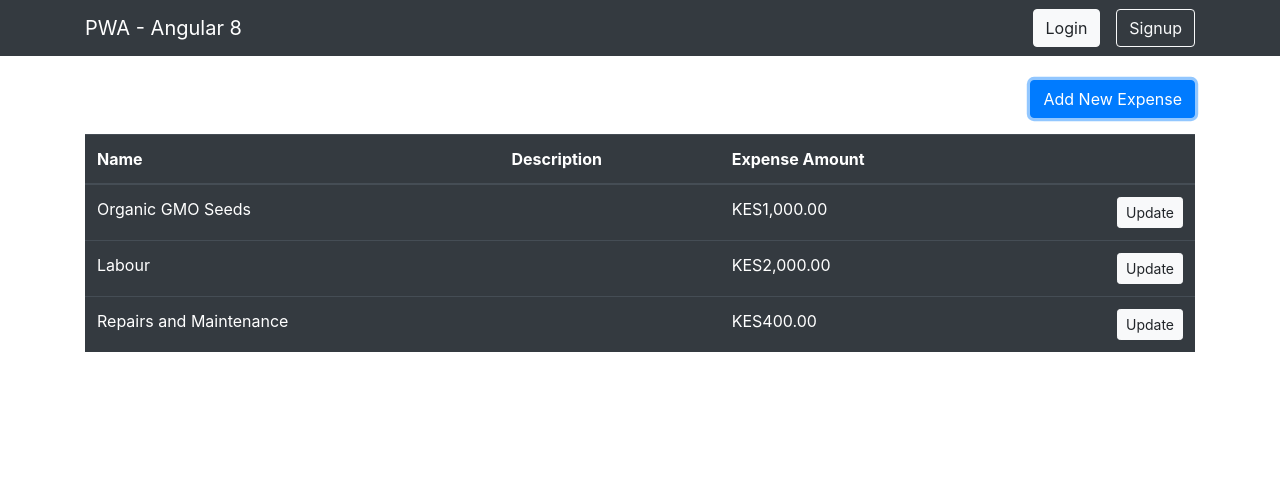
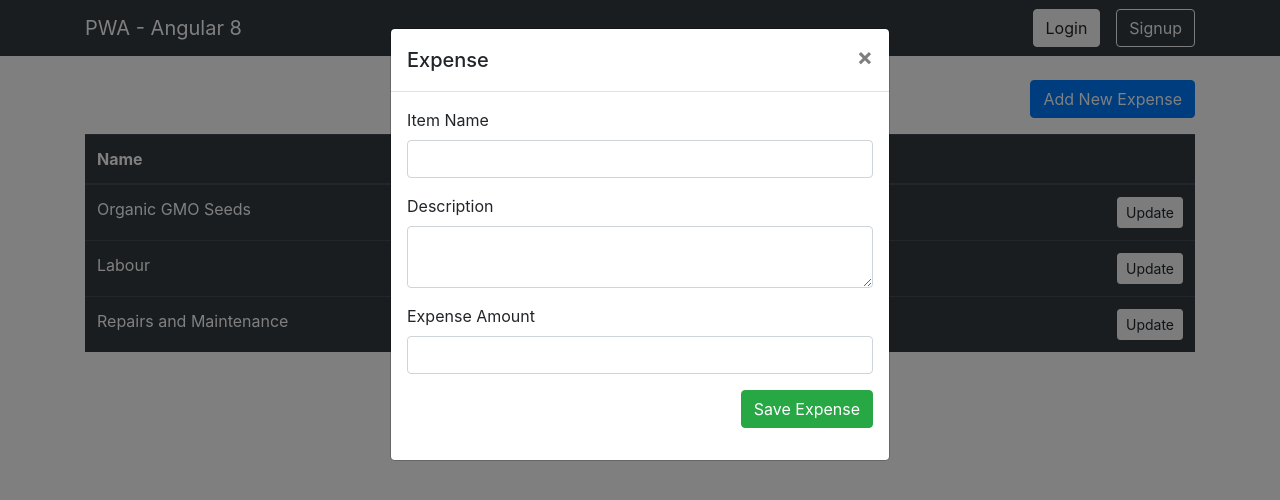
Before and after one commit to shamineoduor/pwa-angular, an Angular app: page /dashboard in a window 1280 px wide. Both pictures are taken after a click on the button "Add New Expense". Shown: the top 500 px of the page. Built offline with nearby package versions, Linux system fonts and the light colour scheme.

Commit message:
link up the item form to add button

```diff
--- a/src/app/dashboard/components/item-form/item-form.component.html
+++ b/src/app/dashboard/components/item-form/item-form.component.html
@@ -1,7 +1,12 @@
 <form [formGroup]="itemFormGroup" novalidate (submit)="addExpense()">
   <div class="form-group">
     <label for="itemName">Item Name</label>
-    <input type="text" id="itemName" formControlName="name" />
+    <input
+      type="text"
+      id="itemName"
+      class="form-control"
+      formControlName="name"
+    />
   </div>
 
   <div class="form-group">
@@ -9,13 +14,20 @@
     <textarea
       type="text"
       id="description"
+      class="form-control"
       formControlName="description"
     ></textarea>
   </div>
 
   <div class="form-group">
     <label for="expenseAmount">Expense Amount</label>
-    <input type="number" id="expenseAmount" formControlName="expenseAmount" />
+    <input
+      type="number"
+      id="expenseAmount"
+      class="form-control"
+      [min]="0.0"
+      formControlName="expenseAmount"
+    />
   </div>
 
   <div class="form-group text-right">
--- a/src/app/dashboard/components/item-form/item-form.component.ts
+++ b/src/app/dashboard/components/item-form/item-form.component.ts
@@ -15,7 +15,7 @@ export class ItemFormComponent implements OnInit {
     this.itemFormGroup = this.formBuilder.group({
       name: ['', Validators.required],
       description: [''],
-      expenseAmmount: ['', [Validators.required, Validators.min(0.0)]],
+      expenseAmount: ['', [Validators.required, Validators.min(0.0)]],
     });
   }
 
--- a/src/app/dashboard/dashboard.component.html
+++ b/src/app/dashboard/dashboard.component.html
@@ -1,5 +1,40 @@
 <div class="text-right">
-    <button class="btn btn-primary mb-3">Add New Expense</button>
+  <button
+    class="btn btn-primary mb-3"
+    data-toggle="modal"
+    data-target="#addExpenseModal"
+  >
+    Add New Expense
+  </button>
 </div>
 
 <app-item-list></app-item-list>
+
+
+<div
+  class="modal fade"
+  id="addExpenseModal"
+  tabindex="-1"
+  role="dialog"
+  aria-labelledby="addExpenseModalLabel"
+  aria-hidden="true"
+>
+  <div class="modal-dialog" role="document">
+    <div class="modal-content">
+      <div class="modal-header">
+        <h5 class="modal-title" id="addExpenseModalLabel">Expense</h5>
+        <button
+          type="button"
+          class="close"
+          data-dismiss="modal"
+          aria-label="Close"
+        >
+          <span aria-hidden="true">&times;</span>
+        </button>
+      </div>
+      <div class="modal-body">
+        <app-item-form></app-item-form>
+      </div>
+    </div>
+  </div>
+</div>
```
